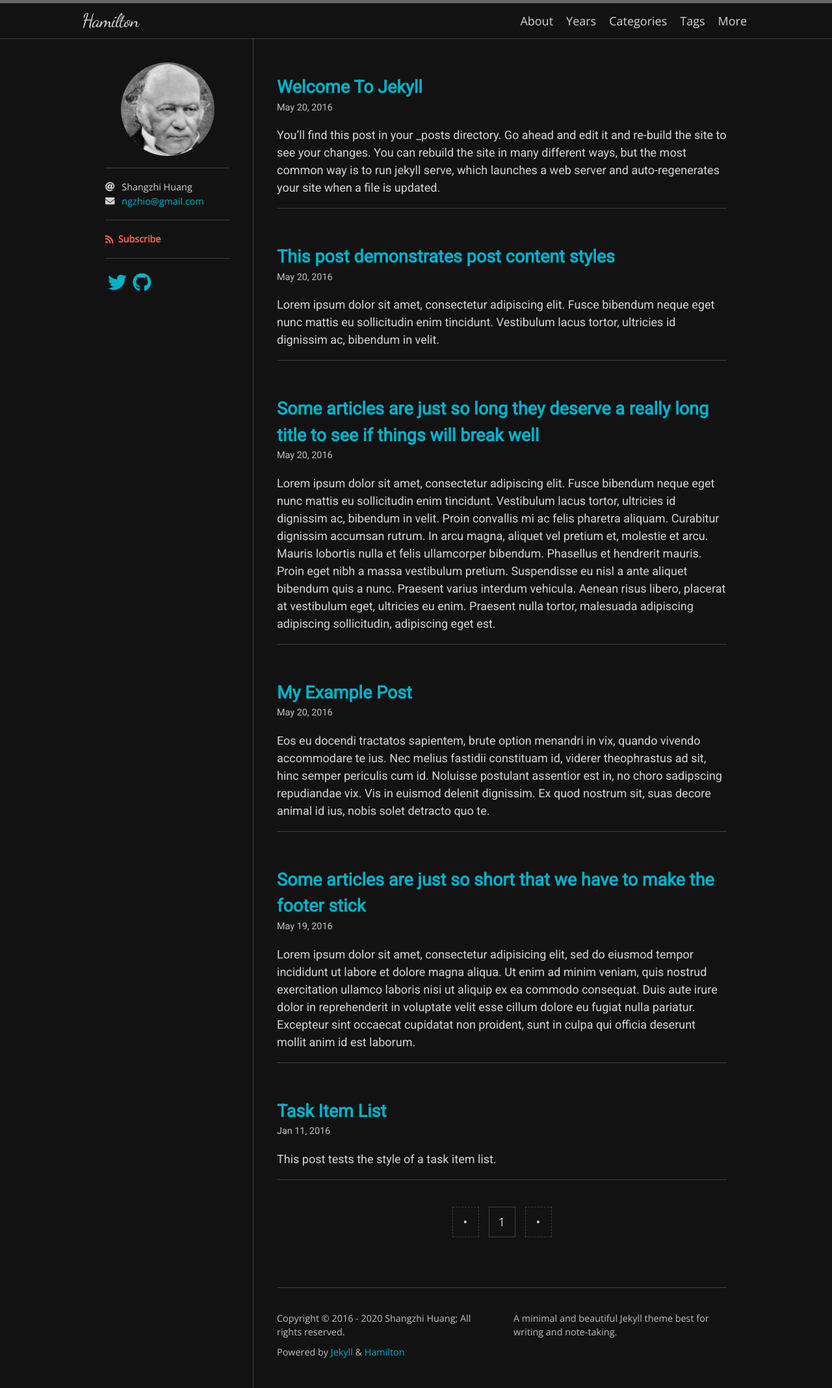
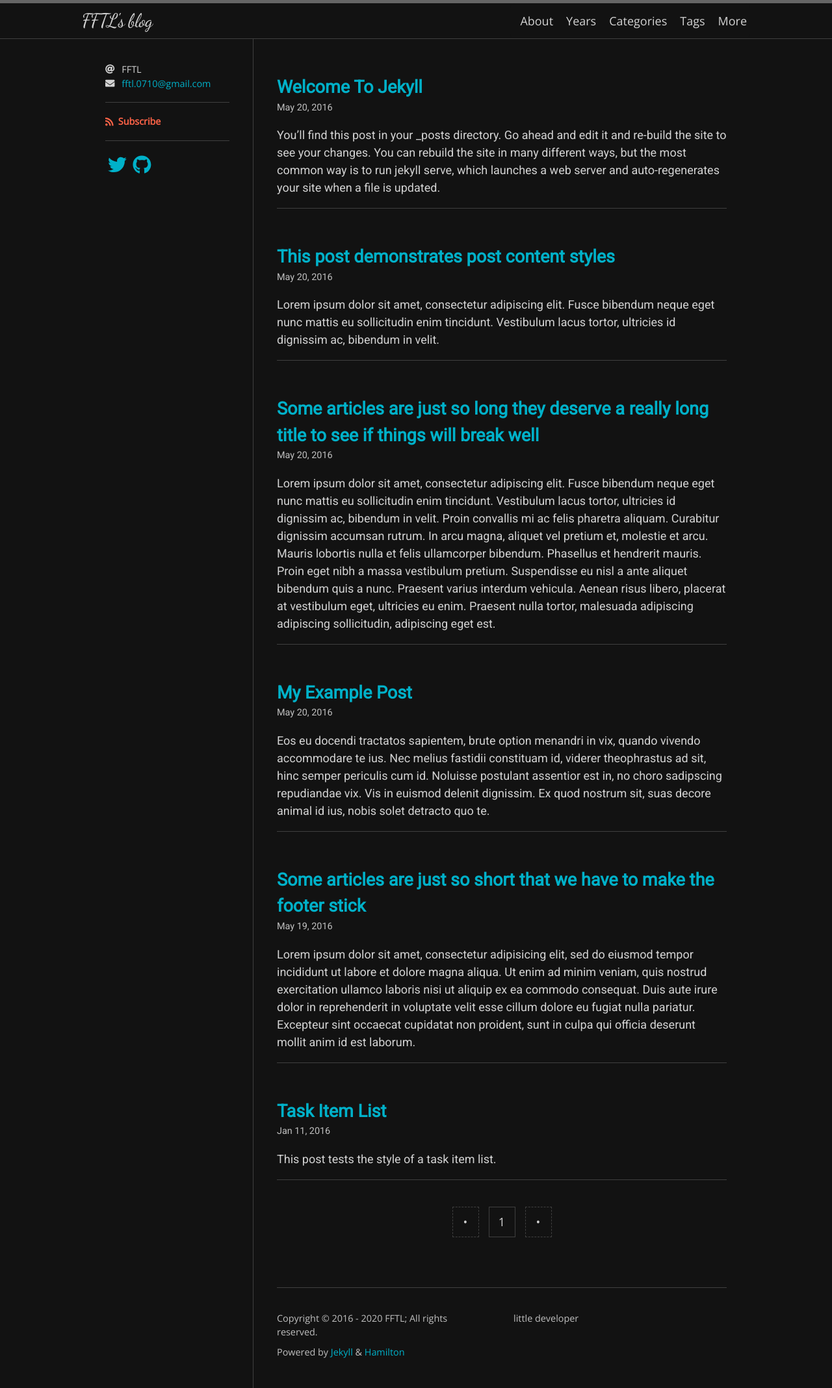
Before and after one commit to lee0710/fftl.github.io, a Jekyll site: the page built from index.html, in a window 1280 px wide. Shown: the whole page at 65% size. Built offline with Jekyll 4.4.1, drawn with Linux system fonts in a browser that asks for light colours; nearby versions of some CDN libraries; some web fonts are replaced; the list of posts is cut into pages by our own code.

Commit message:
update _config

```diff
--- a/_config.yml
+++ b/_config.yml
@@ -1,8 +1,8 @@
-title: Hamilton
-description: A minimal and beautiful Jekyll theme best for writing and note-taking.
-author: Shangzhi Huang
-avatar: /logo.png
-email: ngzhio@gmail.com
+title: FFTL's blog
+description: little developer
+author: FFTL
+avatar:
+email: fftl.0710@gmail.com
 
 plugins:
   - jekyll-seo-tag
@@ -29,15 +29,10 @@ exclude:
 
 # Jekyll SEO Tag (Optional)
 # =========================
-twitter:
-  username: ngzhio
-  card: summary
 logo: logo.png
 social:
   name: Shangzhi Huang
   links:
-    - https://twitter.com/ngzhio
-    - https://www.facebook.com/ngzhio
-    - https://github.com/ngzhio
+    - https://github.com/fftl
 google_site_verification: u4WXQl0Eu66rsQo2kRdCNx
 lang: en
```
